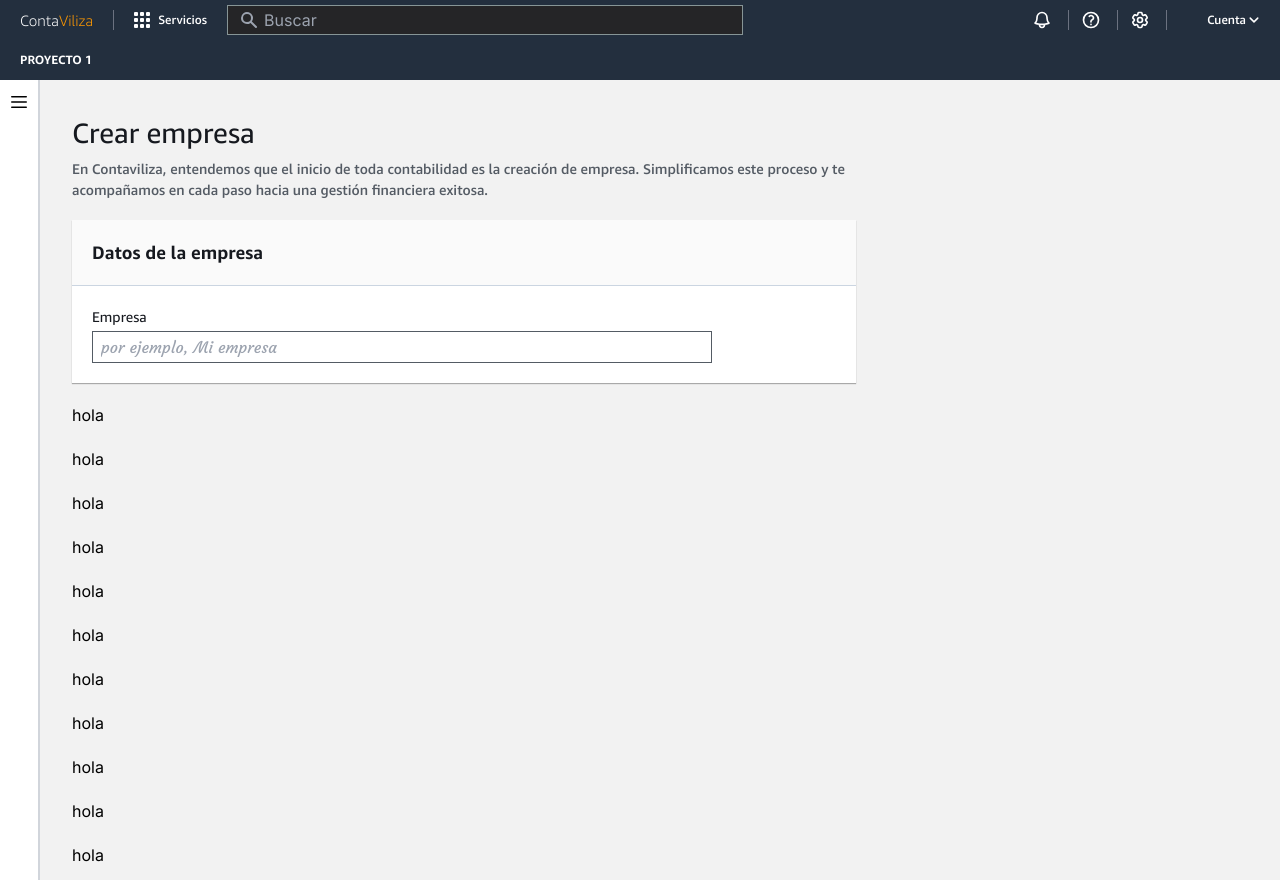
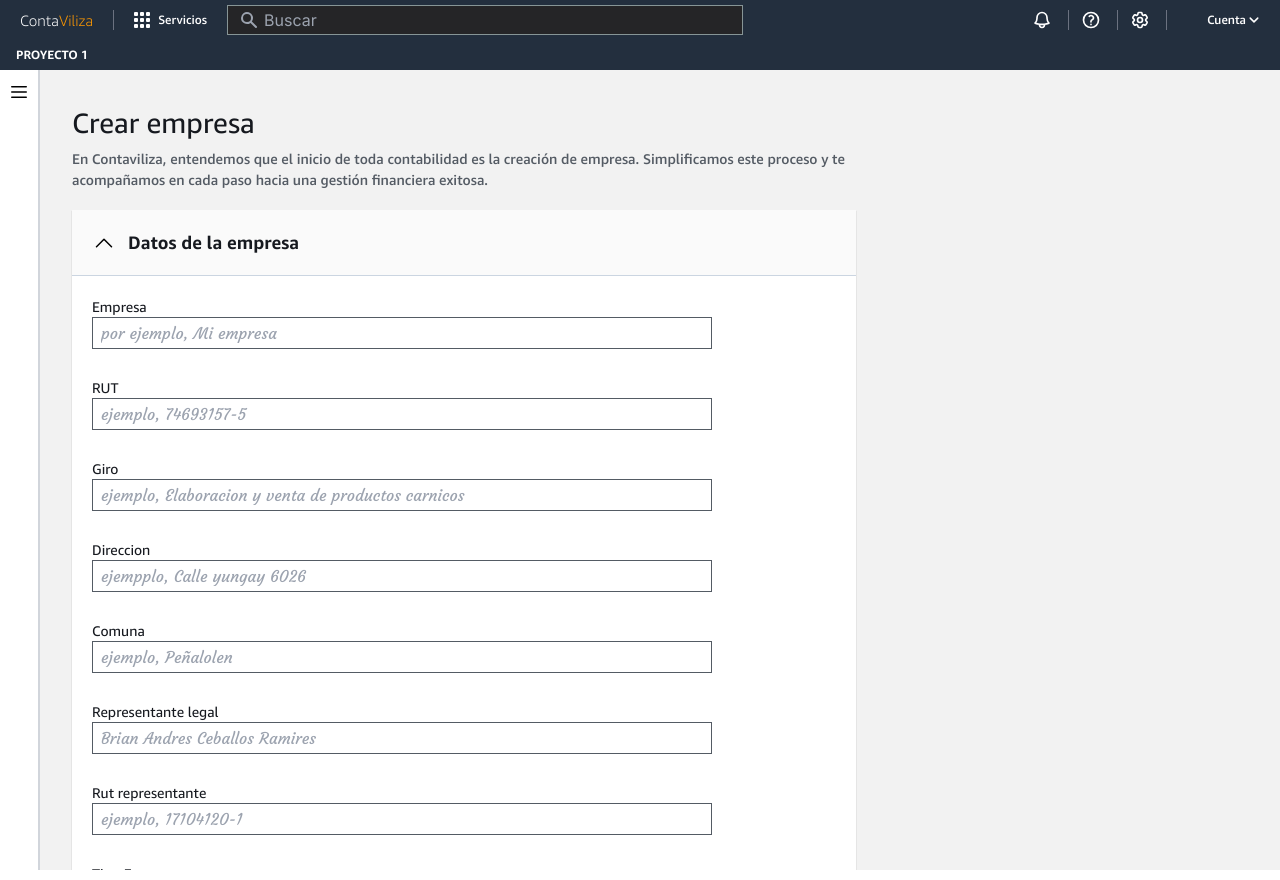
Before and after one commit to CamilinLopez/contabiliza, a Next.js app in the folder frontend/: page /consola/crear_empresa in a window 1280 px wide. Built offline with nearby package versions, Linux system fonts and the light colour scheme.

Commit message:
working on forms

```diff
--- a/frontend/app/consola/crear_empresa/formulario.tsx
+++ /dev/null
@@ -1,16 +0,0 @@
-export function Form() {
-  return (
-    <div>
-      <form action="">
-        <div className="flex flex-col gap-y-1">
-          <p className="font-ember font-normal text-[14px] text-custom-negro-2">Empresa</p>
-          <input
-            type="text"
-            className="w-10/12 h-[32px] border-[1px] border-custom-gris-2 focus:outline-custom-azul-3 placeholder:font-courgette pl-2"
-            placeholder="por ejemplo, Mi empresa"
-          />
-        </div>
-      </form>
-    </div>
-  );
-}
--- a/frontend/app/consola/crear_empresa/fracments.tsx
+++ b/frontend/app/consola/crear_empresa/fracments.tsx
@@ -1,4 +1,7 @@
-import { Form } from './formulario';
+'use client';
+
+import { useState } from 'react';
+import { CompanyDataProps } from '@/types/createEmpresa';
 
 export const MainTitle = () => (
   <div className="flex flex-col gap-y-1">
@@ -10,15 +13,45 @@ export const MainTitle = () => (
   </div>
 );
 
-export const CompanyData = () => (
-  <div className="w-auto h-auto shadow-thin-black ">
-    <div className="border-b-[1px] border-slate-300 bg-custom-blanco-2">
-      <div className="h-[65px] w-auto flex items-center p-5">
-        <h2 className="font-ember font-semibold text-[18px] text-custom-negro-2">Datos de la empresa</h2>
+export const CompanyData: React.FC<CompanyDataProps> = ({ componente: Component, title }) => {
+  const [hidden, setHidden] = useState<boolean>(false);
+
+  return (
+    <div className="w-auto h-auto shadow-thin-black ">
+      <div className="border-b-[1px] border-slate-300 bg-custom-blanco-2">
+        <div className="h-[65px] w-auto flex items-center p-5 gap-x-3">
+          {hidden ? (
+            <button onClick={() => setHidden(false)}>
+              <svg
+                xmlns="http://www.w3.org/2000/svg"
+                fill="none"
+                viewBox="0 0 24 24"
+                strokeWidth={1.5}
+                stroke="currentColor"
+                className="w-6 h-6">
+                <path strokeLinecap="round" strokeLinejoin="round" d="m19.5 8.25-7.5 7.5-7.5-7.5" />
+              </svg>
+            </button>
+          ) : (
+            <button onClick={() => setHidden(true)}>
+              <svg
+                xmlns="http://www.w3.org/2000/svg"
+                fill="none"
+                viewBox="0 0 24 24"
+                strokeWidth={1.5}
+                stroke="currentColor"
+                className="w-6 h-6">
+                <path strokeLinecap="round" strokeLinejoin="round" d="m4.5 15.75 7.5-7.5 7.5 7.5" />
+              </svg>
+            </button>
+          )}
+
+          <h2 className="font-ember font-semibold text-[18px] text-custom-negro-2">{title}</h2>
+        </div>
+      </div>
+      <div className={`bg-white p-5 w-full ${hidden && 'hidden'} `}>
+        <Component />
       </div>
     </div>
-    <div className="bg-white p-5 w-full">
-      <Form />
-    </div>
-  </div>
-);
+  );
+};
--- a/frontend/app/consola/crear_empresa/page.tsx
+++ b/frontend/app/consola/crear_empresa/page.tsx
@@ -1,26 +1,14 @@
 import React from 'react';
 import { CompanyData, MainTitle } from './fracments';
+import { Form } from '../../../components/consola/formularios/formularioEmpresa';
 
 export default function CrearEmpresa() {
   return (
     <div className="p-8">
       <div className="w-8/12 flex flex-col gap-y-5">
         <MainTitle />
-        <CompanyData />
-        <p>hola</p>
-        <p>hola</p>
-        <p>hola</p>
-        <p>hola</p>
-        <p>hola</p>
-        <p>hola</p>
-        <p>hola</p>
-        <p>hola</p>
-        <p>hola</p>
-        <p>hola</p>
-        <p>hola</p>
-        <p>hola</p>
-        <p>hola</p>
-
+        <CompanyData componente={Form} title="Datos de la empresa" />
+        <CompanyData componente={Form} title="Datos del contador" />
       </div>
     </div>
   );
--- /dev/null
+++ b/frontend/components/consola/formularios/formularioEmpresa.tsx
@@ -0,0 +1,101 @@
+'use client';
+
+import { InputData } from '@/types/createEmpresa';
+
+const infoEmpresa: InputData[] = [
+  {
+    id: '14596347q',
+    textp: 'Empresa',
+    placeholder: 'por ejemplo, Mi empresa',
+    name: 'empresa',
+  },
+  {
+    id: '15793576i',
+    textp: 'RUT',
+    placeholder: 'ejemplo, 74693157-5',
+    name: 'rut',
+  },
+  {
+    id: '14735973d',
+    textp: 'Giro',
+    placeholder: 'ejemplo, Elaboracion y venta de productos carnicos',
+    name: 'giro',
+  },
+  {
+    id: '53697521p',
+    textp: 'Direccion',
+    placeholder: 'ejempplo, Calle yungay 6026',
+    name: 'direccion',
+  },
+  {
+    id: '53697514l',
+    textp: 'Comuna',
+    placeholder: 'ejemplo, Peñalolen',
+    name: 'comina',
+  },
+  {
+    id: '57936475d',
+    textp: 'Representante legal',
+    placeholder: 'Brian Andres Ceballos Ramires',
+    name: 'Representante legal',
+  },
+  {
+    id: '12697536d',
+    textp: 'Rut representante',
+    placeholder: 'ejemplo, 17104120-1',
+    name: 'rut representante',
+  },
+  {
+    id: '46971365f',
+    textp: 'Tipo Empresa',
+    placeholder: 'Sociedad por acciones',
+    name: 'tipo empresa',
+  },
+  {
+    id: '15974653k',
+    textp: 'Inicio de actividades',
+    placeholder: 'ejemplo, 23-02-2022',
+    name: 'inicio de actividades',
+  },
+  {
+    id: '14732595g',
+    textp: 'Correo electronico',
+    placeholder: 'contacto@gmail.com',
+    name: 'correo electronico',
+  },
+];
+
+const FormInput = ({ data }: { data: InputData[] }) => (
+  <div className="flex flex-col gap-y-7">
+    {data.map((info) => (
+      <div key={info.id}>
+        <p className="font-ember font-normal text-[14px] text-custom-negro-2">{info.textp}</p>
+        {info.id !== '15974653k' ? (
+          <input
+            className="w-10/12 h-[32px] border-[1px] border-custom-gris-2 focus:outline-custom-azul-3 placeholder:font-courgette pl-2"
+            type="text"
+            placeholder={info.placeholder}
+            name={info.name}
+          />
+        ) : (
+          <input
+            type="date"
+            className="w-10/12 h-[32px] border-[1px] border-custom-gris-2 focus:outline-custom-azul-3 placeholder:font-courgette pl-2"
+            placeholder={info.placeholder}
+            name={info.name}
+          />
+        )}
+      </div>
+    ))}
+  </div>
+);
+
+export function Form() {
+  return (
+    <div>
+      <form className="flex flex-col gap-y-8" action="">
+        <FormInput data={infoEmpresa} />
+      </form>
+    </div>
+  );
+}
--- a/frontend/components/consola/navConsola.tsx
+++ b/frontend/components/consola/navConsola.tsx
@@ -50,7 +50,7 @@ export default function Navconsola() {
           <ParrowDown text="Cuenta" styles="font-ember font-medium text-[12px]" />
         </div>
       </div>
-      <div className="h-[30px] p-5 flex items-center">
+      <div className="h-[30px] px-4 flex items-center">
         <div className="">
           <p className="font-ember text-[12px] font-semibold text-white hover:border-[1px] border-[#879596]">
             PROYECTO 1
--- /dev/null
+++ b/frontend/types/createEmpresa.ts
@@ -0,0 +1,11 @@
+export interface InputData {
+  id: string;
+  textp: string;
+  placeholder: string;
+  name: string;
+}
+
+export interface CompanyDataProps {
+  componente: React.ComponentType;
+  title: string;
+}
```
